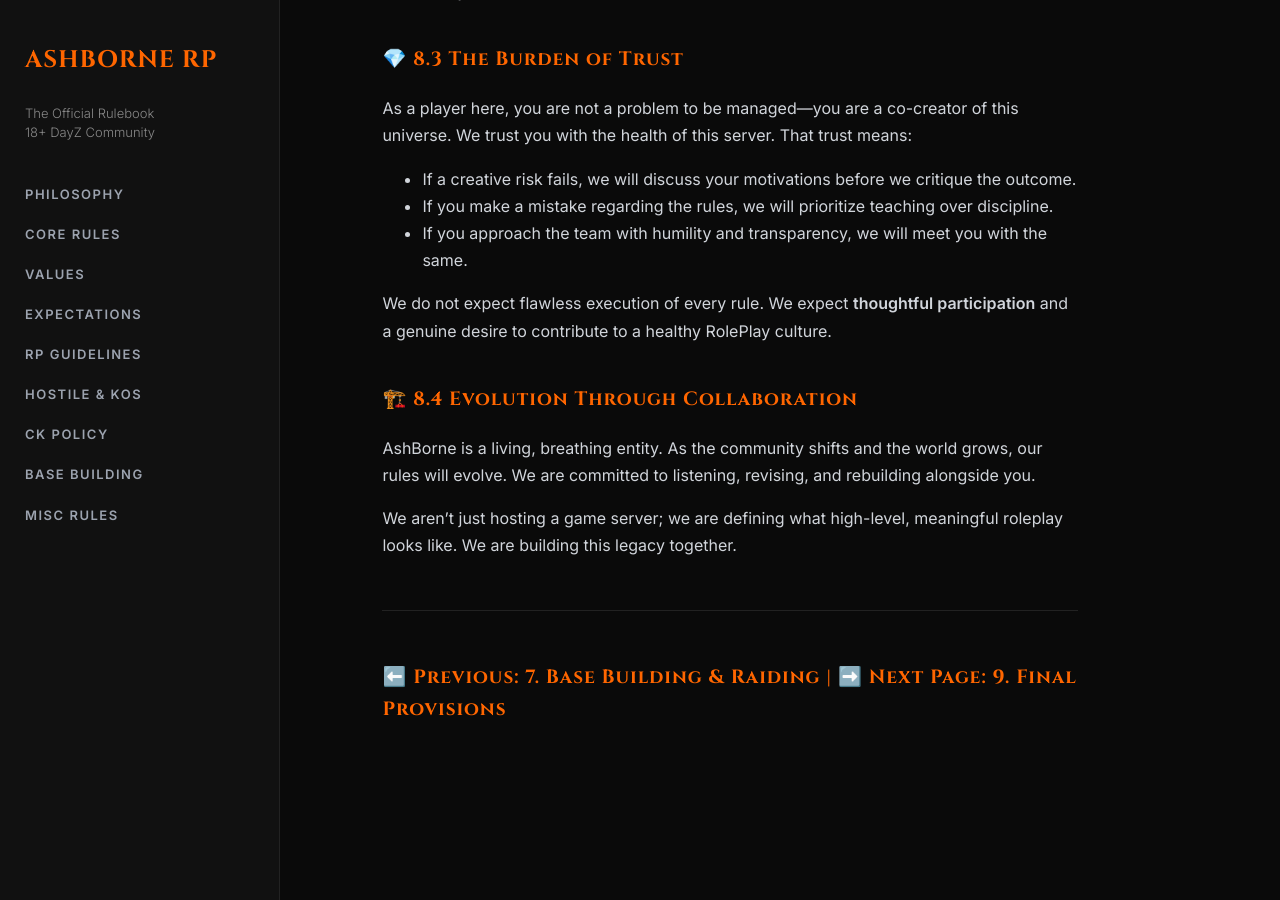
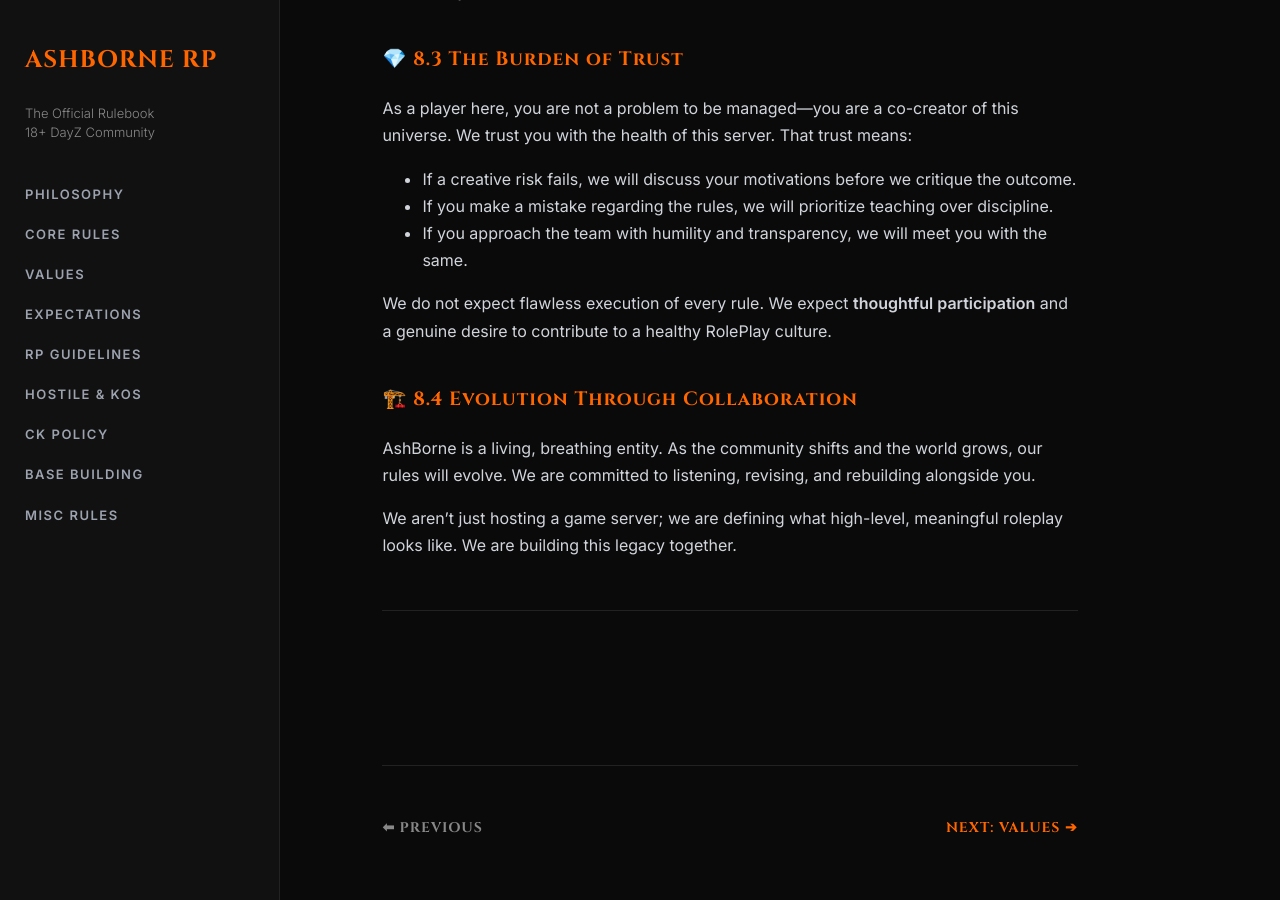
Before and after one commit to AshBorneRP/AshBorne-Rules, a Jekyll site: the page built from staff-discretion.md, in a window 1280 px wide and 900 px high, scrolled down 1063 px. Built offline with Jekyll 4.4.1, drawn with Linux system fonts in a browser that asks for light colours; our own code applies the rules of GitHub Pages for plain Markdown files; before the commit the page ends 1868 px from its top, so only the background shows below that.

Commit message:
Update staff-discretion.md

```diff
--- a/staff-discretion.md
+++ b/staff-discretion.md
@@ -38,4 +38,9 @@ We aren't just hosting a game server; we are defining what high-level, meaningfu
 
 ---
 
-### [⬅️ Previous: 7. Base Building & Raiding](base-building.md) | [➡️ Next Page: 9. Final Provisions](other-rules.md)
+<br><br>
+<hr>
+<div style="display: flex; justify-content: space-between; font-family: 'Cinzel', serif; font-size: 14px; letter-spacing: 1px;">
+    <a href="./" style="text-decoration: none; color: #888;">⬅ PREVIOUS</a>
+    <a href="community-values" style="text-decoration: none; color: #ff6600;">NEXT: VALUES ➔</a>
+</div>
```
